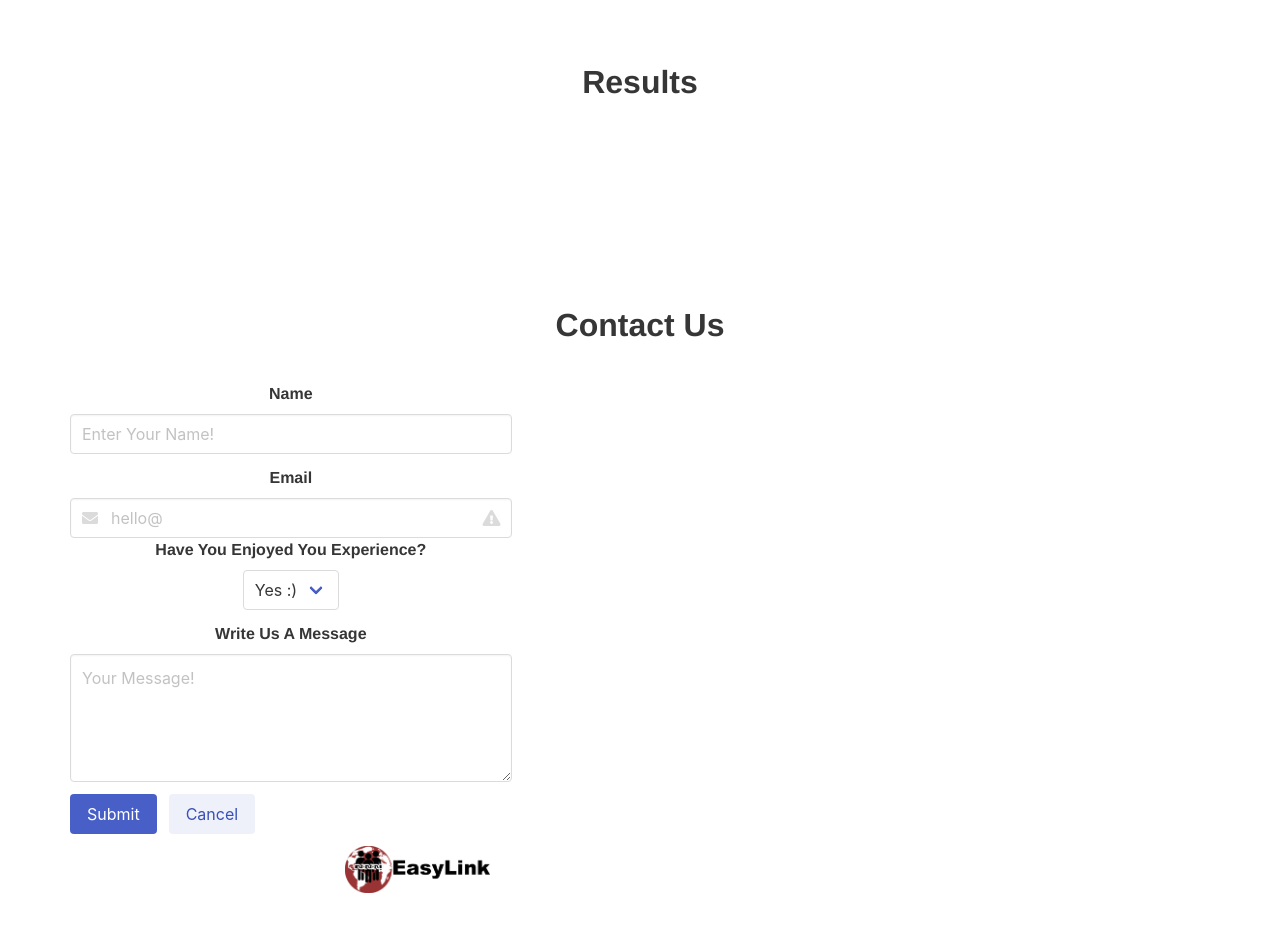
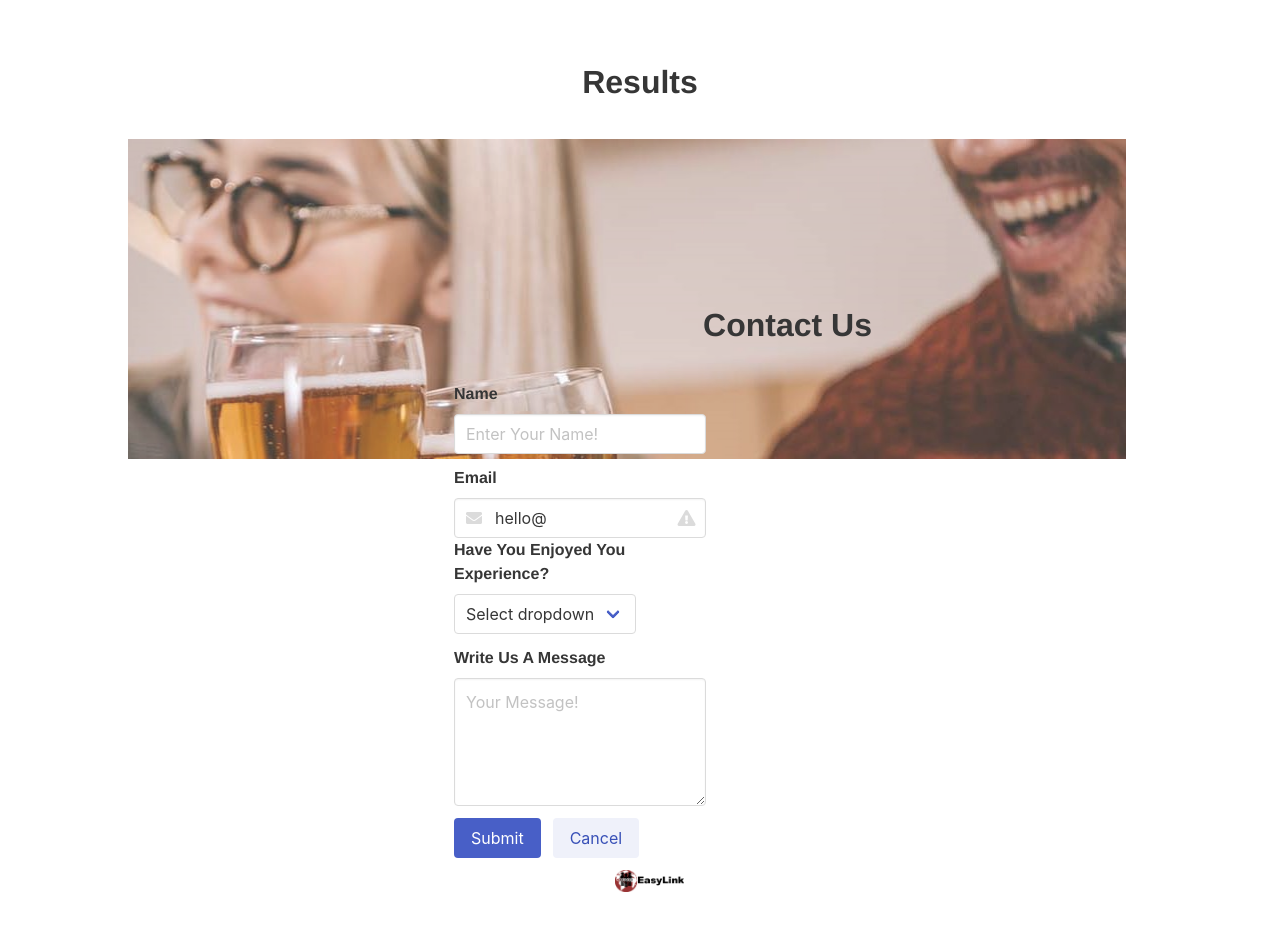
Before and after one commit to suekimpaulsen/EasyLink, a plain HTML site: page index.html in a window 1280 px wide. Shown: the part 2220-3151 px from the top of the page. Drawn offline with nearby package versions, Linux system fonts and the light colour scheme; some packages are replaced by stand-ins of ours.

Commit message:
images added

```diff
--- a/assets/Css/style.css
+++ b/assets/Css/style.css
@@ -21,6 +21,7 @@
   .hero.has-background {
     position: relative;
     overflow: hidden;
+    background-image: url(/assets/Images/HeroImg.jpeg);
   }
   .hero-background {
     position: absolute;
@@ -44,6 +45,13 @@
     position: relative;
     color: white;
 }
+.modal-card-foot {
+  background-color:rgb(150, 45, 45);
+
+}
+.modal-card-body {
+  background-color: rgb(224, 224, 224);
+}
 .modal-card-title {
   color: white;
   text-align: center;
@@ -61,11 +69,26 @@
 a.navbar-item {
   background-color: white;
 }
+
+
+/*results section*/
+#cheers-img {
+  background-image: url(/assets/Images/people-cheers-beer2.jpg);
+  background-position-x: right;
+  height: 40%;
+  width: 78%;
+  opacity: 0.8;
+  position: absolute;
+  left: 10%;
+  object-fit: cover;
+  object-position: center center;
+
+}
  /*contact-us portion*/
- #contact-us {
-   text-align: center;
+ #contact-us-section{
+   position: absolute;
+   left: 30%;
  }
-
 
 
 .box {
--- a/index.html
+++ b/index.html
@@ -78,10 +78,6 @@
                 <div class="modal-background"></div>
                 <div class="modal-card">
                     <header class="modal-card-head">
-                        <figure class="image is-64x64">
-                            <img src="assets/Images/Icon.png" alt="Logo">
-                        </figure>
-
                         <p class="modal-card-title">About you</p>
                         <button class="delete" aria-label="close"></button>
                     </header>
@@ -145,10 +141,12 @@
             <!--Results-->
             <section class="section is-medium">
                 <h1 class="title">Results</h1>
-                <div class="columns" id="results"></div>
+                <div id="cheers-img"></div>
+                    <div class="columns" id="results"></div>
+
             </section>
             <!--Contact Us-->
-            <section class="section is-small is-0-mobile">
+            <section class="section is-small is-0-mobile" id="contact-us-section">
                 <h1 class="title">Contact Us</h1>
                 <div class="columns" id="contact-us">
                     <div class="column is-two-fifths">
@@ -162,7 +160,8 @@
                         <div class="field">
                             <label class="label">Email</label>
                             <div class="control has-icons-left has-icons-right">
-                                <input class="input" type="email" placeholder="hello@" id="contact-us-email">
+                                <input class="input" type="email" placeholder="Email input" value="hello@"
+                                    id="contact-us-email">
                                 <span class="icon is-small is-left">
                                     <i class="fas fa-envelope"></i>
                                 </span>
@@ -176,9 +175,10 @@
                                 </label>
                                 <div class="control">
                                     <div class="select">
-                                        <select id="are-you-happy">
-                                            <option id="yes">Yes :)</option>
-                                            <option id="no">No :(</option>
+                                        <select>
+                                            <option>Select dropdown</option>
+                                            <option>Yes :)</option>
+                                            <option>No :(</option>
                                         </select>
                                     </div>
                                 </div>
@@ -187,13 +187,13 @@
                             <div class="field">
                                 <label class="label">Write Us A Message </label>
                                 <div class="control">
-                                    <textarea class="textarea" id="message" placeholder="Your Message!"></textarea>
+                                    <textarea class="textarea" placeholder="Your Message!"></textarea>
                                 </div>
                             </div>
 
                             <div class="field is-grouped">
                                 <div class="control">
-                                    <button id="submitBtn" class="button is-link" >Submit</button>
+                                    <button id="submitBtn" class="button is-link">Submit</button>
                                 </div>
                                 <div class="control">
                                     <button id="cancelBtn" class="button is-link is-light" type="submit">Cancel</button>
@@ -206,6 +206,7 @@
                                 <img src="./assets/Images/Icon.png">
                             </div>
                         </div>
+
         </main>
         <script async
             src="https://maps.googleapis.com/maps/api/js?key=AIzaSyBtM_oTP6sMahXfTnWC2GEM4Q8es01OrKQ&callback=initMap&libraries=places&v=weekly">
```
Also changed, not shown: assets/Images/food-guy.gif (added), assets/Images/people-cheers-beer.jpg (added), assets/Images/people-cheers-beer2.jpg (added).
